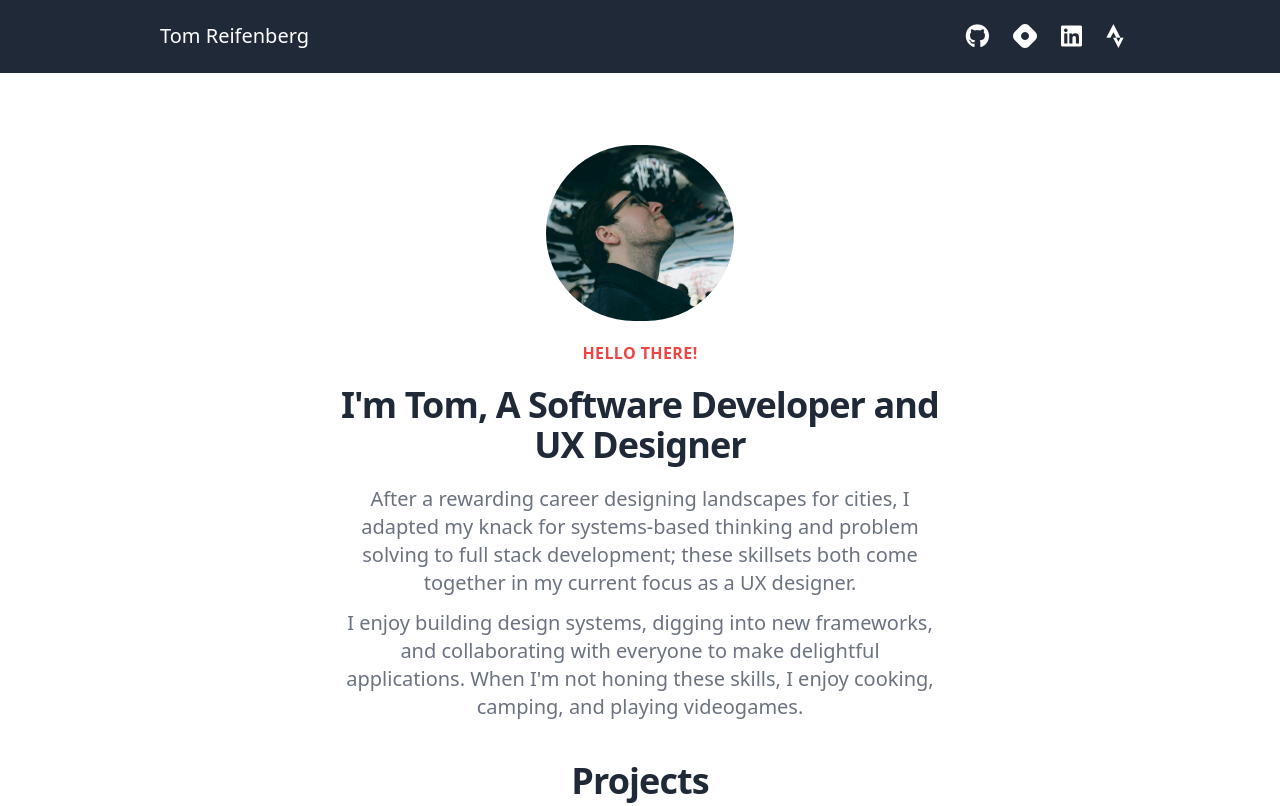
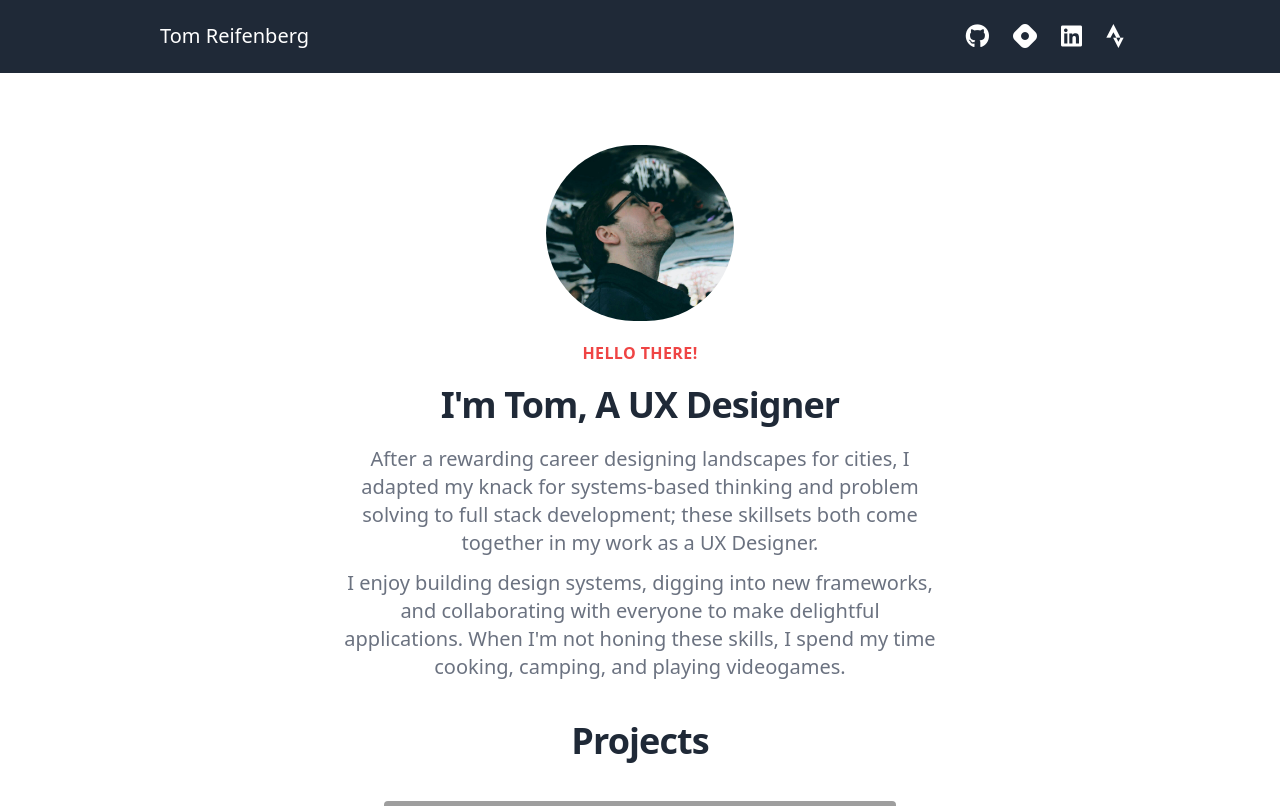
Before and after one commit to tomreifenberg/reifenberg-portfolio, an Angular app: page / in a window 1280 px wide. Shown: the top 806 px of the page. Built offline with nearby package versions, Linux system fonts and the light colour scheme; grey boxes are pictures that could not be loaded.

Commit message:
Added Housekey, Removed Canvas, Updated Riparian

```diff
--- a/src/app/about/about.component.html
+++ b/src/app/about/about.component.html
@@ -8,13 +8,13 @@
     <p
       class="mt-5 text-xl leading-8 font-bold tracking-tight text-gray-800 sm:text-4xl"
     >
-      I'm Tom, A Software Developer and UX Designer
+      I'm Tom, A UX Designer
     </p>
 
     <p class="text-center max-w-m text-xl mt-5 text-gray-500 ">
-      After a rewarding career designing landscapes for cities, I adapted my knack for systems-based thinking and problem solving to full stack development; these skillsets both come together in my current focus as a UX designer.
+      After a rewarding career designing landscapes for cities, I adapted my knack for systems-based thinking and problem solving to full stack development; these skillsets both come together in my work as a UX Designer.
     </p>
     <p class="text-center max-w-m text-xl mt-3 text-gray-500 ">
-      I enjoy building design systems, digging into new frameworks, and collaborating with everyone to make delightful applications. When I'm not honing these skills, I enjoy cooking, camping, and playing videogames.
+      I enjoy building design systems, digging into new frameworks, and collaborating with everyone to make delightful applications. When I'm not honing these skills, I spend my time cooking, camping, and playing videogames.
     </p>
   </div>
```
Also changed, not shown: 1 other file (tests, documents, lock files or other folders).
